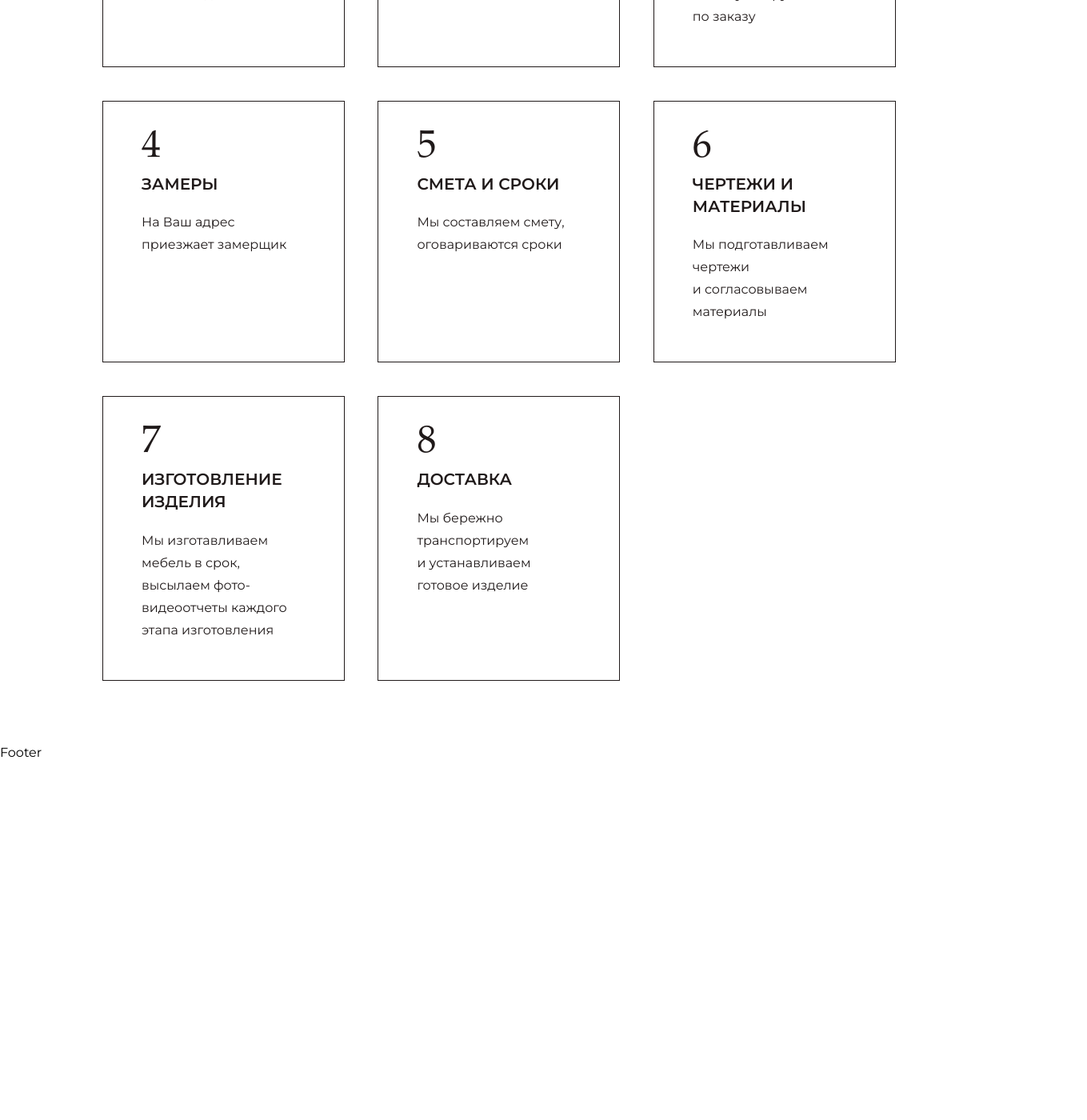
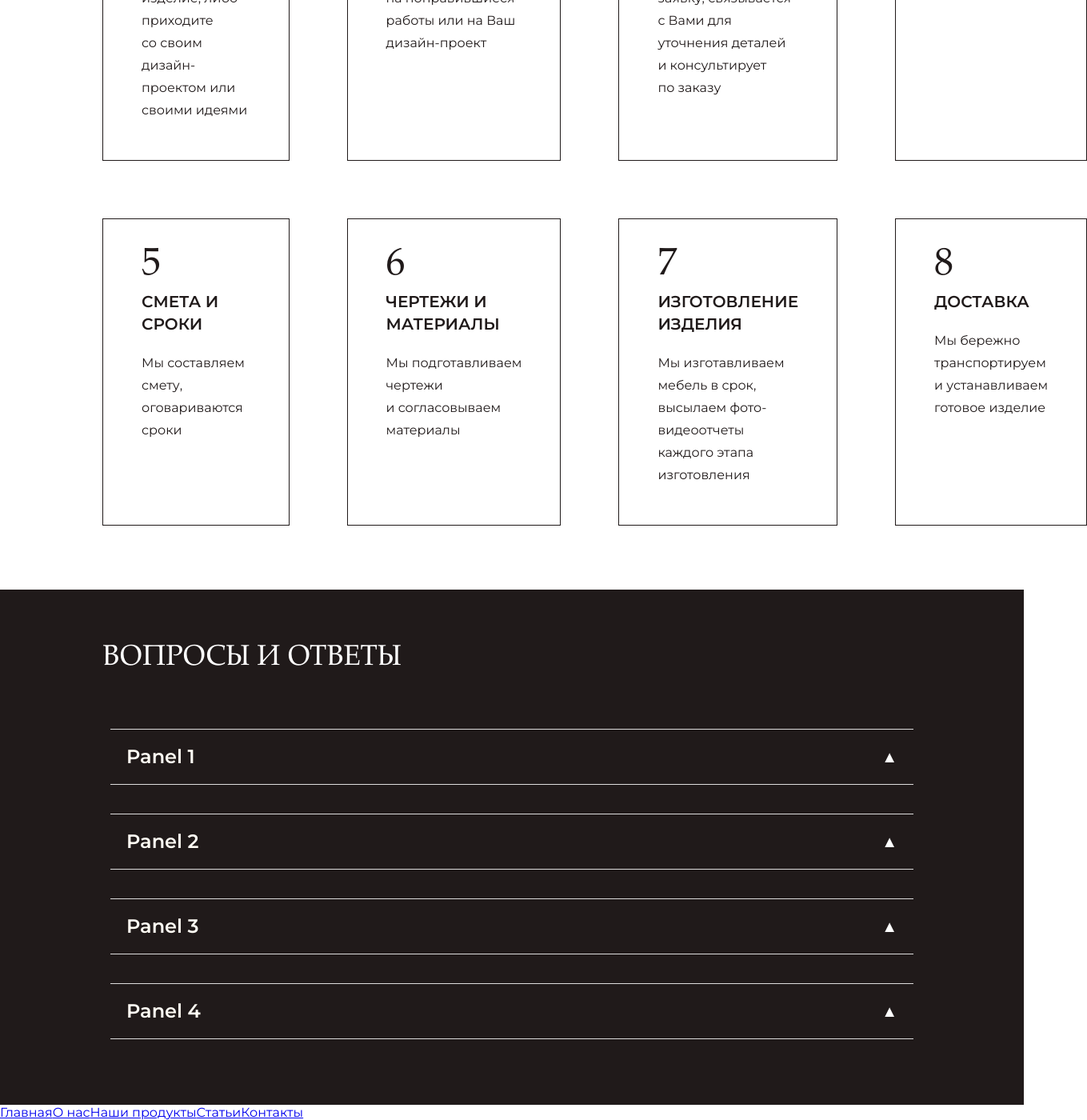
Before and after one commit to Kurul-afk/furniture-store, a React (Create React App) app: page / in a window 1280 px wide. Shown: the part 2707-4107 px from the top of the page at 80% size, 1359 px wide, since content can reach past the window. Before the commit the page ends 3657 px from the top, so only its background shows below. Built offline with nearby package versions, Linux system fonts and the light colour scheme.

Commit message:
added one more section on main

```diff
--- a/package.json
+++ b/package.json
@@ -5,6 +5,7 @@
   "dependencies": {
     "@emotion/react": "^11.11.1",
     "@emotion/styled": "^11.11.0",
+    "@mui/icons-material": "^5.14.14",
     "@mui/material": "^5.14.14",
     "@testing-library/jest-dom": "^5.17.0",
     "@testing-library/react": "^13.4.0",
--- /dev/null
+++ b/src/components/CustomAccordion/index.tsx
@@ -0,0 +1,29 @@
+import React, { useState } from 'react';
+import './style.css'; // Подключите свой файл CSS с необходимыми стилями
+
+interface CustomAccordionI {
+    title: string,
+    content: string,
+}
+
+function CustomAccordion({ title, content }: CustomAccordionI) {
+  const [isOpen, setIsOpen] = useState(false);
+
+  const toggleAccordion = () => {
+    setIsOpen(!isOpen);
+  };
+
+  return (
+    <div className={`accordion ${isOpen ? 'open' : ''}`}>
+      <div className="accordion-header" onClick={toggleAccordion}>
+        <h3>{title}</h3>
+        <span className={`icon ${isOpen ? 'open' : ''}`}>{isOpen ? '▼' : '▲'}</span>
+      </div>
+      <div className="accordion-content-wrapper" style={{ maxHeight: isOpen ? '1000px' : '0' }}>
+        <div className="accordion-content">{content}</div>
+      </div>
+    </div>
+  );
+}
+
+export default CustomAccordion;
--- /dev/null
+++ b/src/components/CustomAccordion/style.css
@@ -0,0 +1,48 @@
+.accordion {
+    color: #fff;
+    margin: 10px;
+    padding: 10px;
+    border-top: 1px solid #ddd;
+    border-bottom: 1px solid #ddd;
+}
+
+.accordion-header {
+    cursor: pointer;
+    display: flex;
+    justify-content: space-between;
+    align-items: center;
+    padding: 10px;
+}
+
+.accordion-header h3{
+    color: #FFFCF4;
+    font-size: 24px;
+    font-style: normal;
+    font-weight: 600;
+    line-height: 28px;
+}
+
+.icon {
+    font-size: 20px;
+}
+
+.icon.open {
+    transform: rotate(180deg);
+    transition: transform 0.3s ease;
+}
+
+.accordion-content-wrapper {
+    overflow: hidden;
+    transition: max-height 0.3s ease-in-out;
+}
+
+.accordion-content {
+    max-height: 1000px;
+    overflow: hidden;
+    transition: max-height 0.3s ease-in-out;
+    color: #FFFCF4;
+    font-size: 20px;
+    font-style: normal;
+    font-weight: 400;
+    line-height: 28px; /* 140% */
+}
--- a/src/components/Footer/index.tsx
+++ b/src/components/Footer/index.tsx
@@ -1,7 +1,20 @@
 import React from "react";
+import { Link, useNavigate } from "react-router-dom";
 
 const Footer = () => {
-  return <div>Footer</div>;
+  return (
+  <footer>
+    <div className="footer__container">
+      <nav>
+        <Link to={'/'}>Главная</Link>
+        <Link to={'/about'}>О нас</Link>
+        <Link to={'/our-work'}>Наши продукты</Link>
+        <Link to={'/articles'}>Статьи</Link>
+        <Link to={'/contacts'}>Контакты</Link>
+      </nav>
+    </div>
+  </footer>
+  );
 };
 
 export default Footer;
--- a/src/components/MainElements/CollabeCard/style.css
+++ b/src/components/MainElements/CollabeCard/style.css
@@ -1,5 +1,4 @@
 .main__collabe-item {
-  width: 20%;
   border: 1px solid #201a1a;
   padding: 3rem;
   display: flex;
--- a/src/pages/Main/index.tsx
+++ b/src/pages/Main/index.tsx
@@ -3,6 +3,9 @@ import "./style.css";
 import { Link, useNavigate } from "react-router-dom";
 import { Button } from "@mui/base";
 import CustomCarousel from "../../components/CustomCarousel";
+import CollabeCard from "../../components/MainElements/CollabeCard";
+import CustomAccordion from "../../components/CustomAccordion";
+
 
 // img
 import firstValueImg from "../../img/eco.svg";
@@ -13,8 +16,6 @@ import howImg1 from "../../img/how1.png";
 import howImg2 from "../../img/how2.png";
 import howImg3 from "../../img/how3.png";
 import howImg4 from "../../img/how4.png";
-import CollabeCard from "../../components/MainElements/CollabeCard";
-
 interface howCardImg {
   how1: string;
   how2: string;
@@ -131,7 +132,7 @@ const Main = () => {
       <section className="main__collabe">
         <div className="main__collabe-container">
           <h3 className="main__collabe-title">Как происходит сотрудничество</h3>
-          <ul className="main__collabe-list">
+          <ol className="main__collabe-list">
             <CollabeCard
               num="1"
               title="Выбор изделия"
@@ -172,14 +173,21 @@ const Main = () => {
               title="доставка"
               desc="Мы бережно транспортируем и устанавливаем готовое изделие"
             />
-          </ul>
+          </ol>
         </div>
       </section>
       <section className="main__faq">
-        <div className="main__faq-container"></div>
+        <div className="main__faq-container">
+          <h3 className="main__faq-title">Вопросы и ответы</h3>
+          <div className="main__faq-accordions">
+            <CustomAccordion title='Panel 1' content='Lorem ipsum dolor sit amet consectetur adipisicing elit. Consequuntur ipsum blanditiis similique eligendi magnam debitis vitae doloremque? Delectus, eius neque? Pariatur at neque minus aliquam.'/>
+            <CustomAccordion title='Panel 2' content='Lorem ipsum dolor sit amet consectetur adipisicing elit. Consequuntur ipsum blanditiis similique eligendi magnam debitis vitae doloremque? Delectus, eius neque? Pariatur at neque minus aliquam.'/>
+            <CustomAccordion title='Panel 3' content='Lorem ipsum dolor sit amet consectetur adipisicing elit. Consequuntur ipsum blanditiis similique eligendi magnam debitis vitae doloremque? Delectus, eius neque? Pariatur at neque minus aliquam.'/>
+            <CustomAccordion title='Panel 4' content='Lorem ipsum dolor sit amet consectetur adipisicing elit. Consequuntur ipsum blanditiis similique eligendi magnam debitis vitae doloremque? Delectus, eius neque? Pariatur at neque minus aliquam.'/>
+          </div>
+        </div>
       </section>
     </div>
   );
 };
-
 export default Main;
--- a/src/pages/Main/style.css
+++ b/src/pages/Main/style.css
@@ -221,8 +221,44 @@ ol {
   width: 80%;
   margin: 0 auto;
 }
+.main__collabe-title{
+  color: #201A1A;
+  font-family: Garamond;
+  font-size: 36px;
+  font-style: normal;
+  font-weight: 400;
+  line-height: 28px;
+  text-transform: uppercase;
+}
 .main__collabe-list {
+  display: grid;
+  grid-template-columns: repeat(4,1fr);
+  counter-reset: num;
+  gap: 4.5rem;
+  margin-top: 3.5rem;
+}
+.main__faq{
+  background-color: #201A1A;
+  padding: 4.5rem 0;
+}
+.main__faq-container{
+  width: 80%;
+  margin: 0 auto;
   display: flex;
-  flex-wrap: wrap;
-  gap: 2.6rem;
+  flex-direction: column;
+  gap: 4rem;
 }
+.main__faq-title{
+  color: #FFF;
+  font-family: Garamond;
+  font-size: 36px;
+  font-style: normal;
+  font-weight: 400;
+  line-height: 28px; /* 77.778% */
+  text-transform: uppercase;
+}
+.main__faq-accordions{
+  display: flex;
+  flex-direction: column;
+  gap: 1rem;
+}
```
Also changed, not shown: 1 other file (tests, documents, lock files or other folders).
